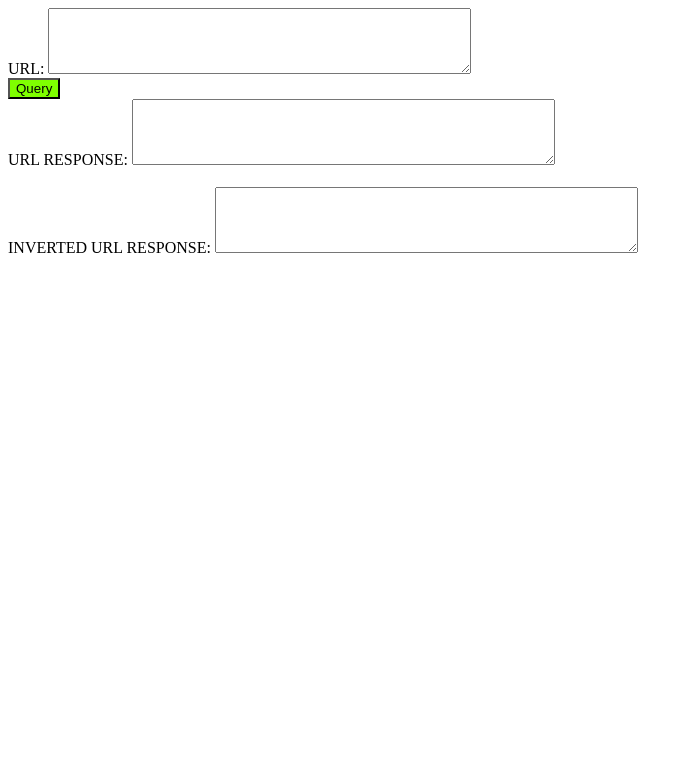
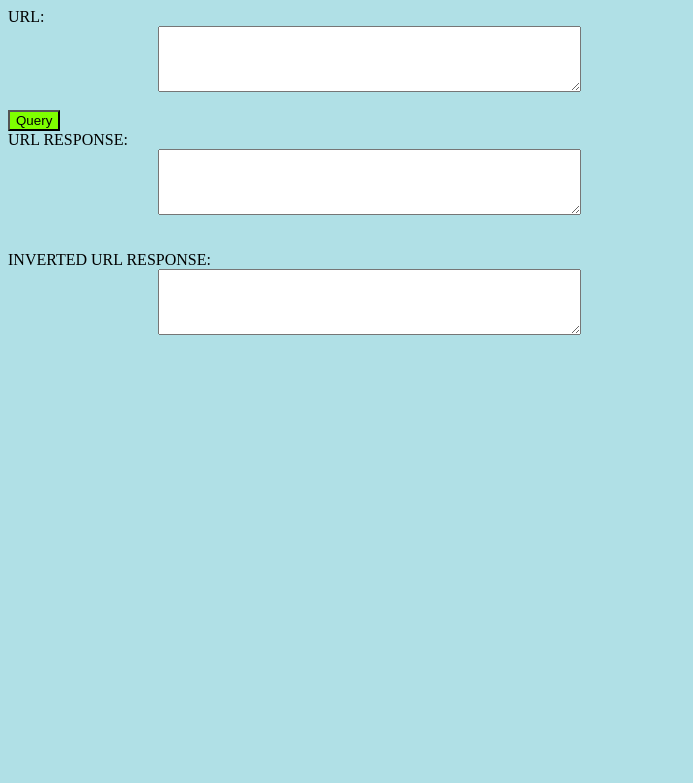
Before and after one commit to RLBonon/RLBonon.github.io, a PHP site: page / in a window 1280 px wide. Shown: the top 783 px of the page, without its empty margins (0-693 px from the left). Run offline with PHP 8.4, Linux system fonts and the light colour scheme.

Commit message:
Fixing output alignment

```diff
--- a/index.php
+++ b/index.php
@@ -1,3 +1,13 @@
+<style>
+body {background-color: powderblue;}
+h1   {color: blue;}
+p    {color: red;}
+textarea {
+    display: block;
+    margin-left: 150;
+    margin-right: 150;
+}
+</style>
 <?php
 $json="" ;
 $reversed_text="" ;
@@ -6,11 +16,11 @@ if(isset($_POST['submit'])) {
   $text = $_POST['text'];
   $json = file_get_contents($_POST['text']);
   $obj = json_decode($json);
-
-  foreach($obj as $key=>$value){
-    echo $key . " => " . $value . "<br>";
-	echo strrev($key);
-	}
+#Fixing output alignment
+#  foreach($obj as $key=>$value){
+ #   echo $key . " => " . $value . "<br>";
+#	echo strrev($key);
+#	}
 	#Reverse text
   $reversed_text = strrev($json);
 }
@@ -18,6 +28,7 @@ if(isset($_POST['submit'])) {
 
 <form method="post" action="">
 <label for="URLorg" class="form-label">URL:</label>
+
 <textarea name="text" rows="4" cols="50"></textarea>
   <br>
   <button type="submit" name="submit" style="background-color:Chartreuse;">Query</button>
```
